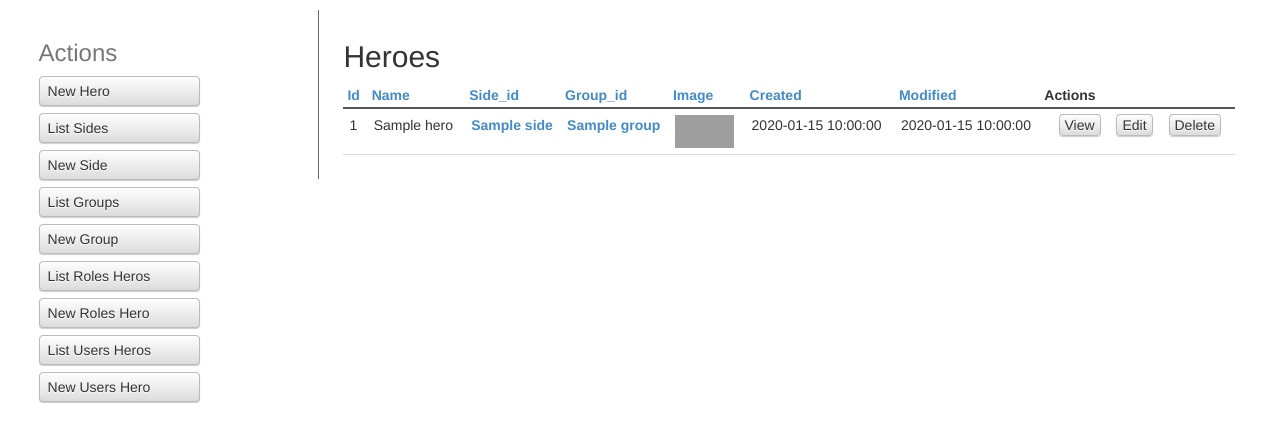
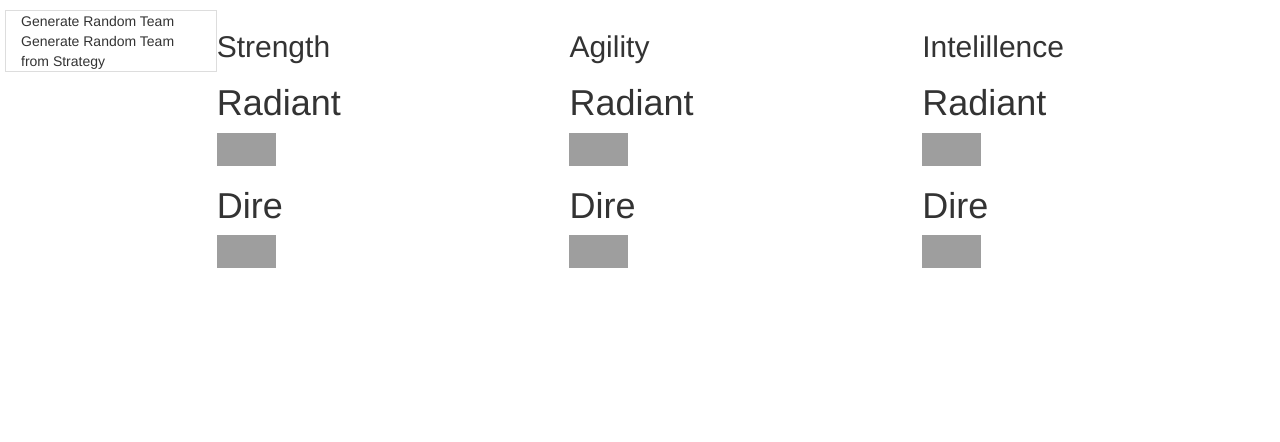
Before and after one commit to jegasmlm/dotadev, a CakePHP app: the page made by app/View/Heroes/home.ctp in a window 1280 px wide. Shown: the part 70-512 px from the top of the page. Run offline with PHP 8.4 and a stand-in for CakePHP, Linux system fonts and the light colour scheme; the template is opened without the code that fills it: most values are stand-ins (such as "Sample title", 1, 10 or a date in 2020); some libraries are stand-ins or nearby versions; grey boxes are pictures that could not be loaded.

Commit message:
Upgrade first Interface Home

```diff
--- a/app/View/Heroes/home.ctp
+++ b/app/View/Heroes/home.ctp
@@ -1,66 +1,67 @@
-<div class="heroes index">
-    <h2><?php echo __('Heroes'); ?></h2>
-    <table cellpadding="0" cellspacing="0">
-        <thead>
-        <tr>
-            <th><?php echo $this->Paginator->sort('id'); ?></th>
-            <th><?php echo $this->Paginator->sort('name'); ?></th>
-            <th><?php echo $this->Paginator->sort('side_id'); ?></th>
-            <th><?php echo $this->Paginator->sort('group_id'); ?></th>
-            <th><?php echo $this->Paginator->sort('image'); ?></th>
-            <th><?php echo $this->Paginator->sort('created'); ?></th>
-            <th><?php echo $this->Paginator->sort('modified'); ?></th>
-            <th class="actions"><?php echo __('Actions'); ?></th>
-        </tr>
-        </thead>
-        <tbody>
-        <?php foreach ($heroes as $hero): ?>
-            <tr>
-                <td><?php echo h($hero['Hero']['id']); ?>&nbsp;</td>
-                <td><?php echo h($hero['Hero']['name']); ?>&nbsp;</td>
-                <td>
-                    <?php echo $this->Html->link($hero['Side']['name'], array('controller' => 'sides', 'action' => 'view', $hero['Side']['id'])); ?>
-                </td>
-                <td>
-                    <?php echo $this->Html->link($hero['Group']['name'], array('controller' => 'groups', 'action' => 'view', $hero['Group']['id'])); ?>
-                </td>
-                <td><?php echo $this->Html->image(str_replace(' ', '_', strtolower($hero['Hero']['name'])).'_full.png', array('class' => 'heroeThumbnail')); ?>&nbsp;</td>
-                <td><?php echo h($hero['Hero']['created']); ?>&nbsp;</td>
-                <td><?php echo h($hero['Hero']['modified']); ?>&nbsp;</td>
-                <td class="actions">
-                    <?php echo $this->Html->link(__('View'), array('action' => 'view', $hero['Hero']['id'])); ?>
-                    <?php echo $this->Html->link(__('Edit'), array('action' => 'edit', $hero['Hero']['id'])); ?>
-                    <?php echo $this->Form->postLink(__('Delete'), array('action' => 'delete', $hero['Hero']['id']), array(), __('Are you sure you want to delete # %s?', $hero['Hero']['id'])); ?>
-                </td>
-            </tr>
-        <?php endforeach; ?>
-        </tbody>
-    </table>
-    <p>
-        <?php
-        echo $this->Paginator->counter(array(
-            'format' => __('Page {:page} of {:pages}, showing {:current} records out of {:count} total, starting on record {:start}, ending on {:end}')
-        ));
-        ?>	</p>
-    <div class="paging">
-        <?php
-        echo $this->Paginator->prev('< ' . __('previous'), array(), null, array('class' => 'prev disabled'));
-        echo $this->Paginator->numbers(array('separator' => ''));
-        echo $this->Paginator->next(__('next') . ' >', array(), null, array('class' => 'next disabled'));
-        ?>
+<div class="row">
+    <div class="col-lg-2 table-bordered">
+        <div>Generate Random Team</div>
+        <div>Generate Random Team from Strategy</div>
+    </div>
+    <div class="col-lg-10">
+        <div class="row">
+            <div class="col-lg-4">
+                <div class="row">
+                    <div>
+                        <h2>Strength</h2>
+                    </div>
+                    <div><h1>Radiant</h1></div>
+                    <div>
+                    <?php foreach($RadiantStr as $Hero):
+                        echo $this->Html->image(str_replace(' ', '_', strtolower($Hero['Hero']['name'])).'_full.png', array('class' => 'heroeThumbnail'));
+                    endforeach; ?>
+                    </div>
+                    <div><h1>Dire</h1></div>
+                    <div>
+                        <?php foreach($DireStr as $Hero):
+                            echo $this->Html->image(str_replace(' ', '_', strtolower($Hero['Hero']['name'])).'_full.png', array('class' => 'heroeThumbnail'));
+                        endforeach; ?>
+                    </div>
+                </div>
+            </div>
+            <div class="col-lg-4">
+                <div class="row">
+                    <div>
+                        <h2>Agility</h2>
+                    </div>
+                    <div><h1>Radiant</h1></div>
+                    <div>
+                        <?php foreach($RadiantAgi as $Hero):
+                            echo $this->Html->image(str_replace(' ', '_', strtolower($Hero['Hero']['name'])).'_full.png', array('class' => 'heroeThumbnail'));
+                        endforeach; ?>
+                    </div>
+                    <div><h1>Dire</h1></div>
+                    <div>
+                        <?php foreach($DireAgi as $Hero):
+                            echo $this->Html->image(str_replace(' ', '_', strtolower($Hero['Hero']['name'])).'_full.png', array('class' => 'heroeThumbnail'));
+                        endforeach; ?>
+                    </div>
+                </div>
+            </div>
+            <div class="col-lg-4">
+                <div class="row">
+                    <div>
+                        <h2>Intelillence</h2>
+                    </div>
+                    <div><h1>Radiant</h1></div>
+                    <div>
+                        <?php foreach($RadiantInt as $Hero):
+                            echo $this->Html->image(str_replace(' ', '_', strtolower($Hero['Hero']['name'])).'_full.png', array('class' => 'heroeThumbnail'));
+                        endforeach; ?>
+                    </div>
+                    <div><h1>Dire</h1></div>
+                    <div>
+                        <?php foreach($DireInt as $Hero):
+                            echo $this->Html->image(str_replace(' ', '_', strtolower($Hero['Hero']['name'])).'_full.png', array('class' => 'heroeThumbnail'));
+                        endforeach; ?>
+                    </div>
+                </div>
+            </div>
+        </div>
     </div>
 </div>
-<div class="actions">
-    <h3><?php echo __('Actions'); ?></h3>
-    <ul>
-        <li><?php echo $this->Html->link(__('New Hero'), array('action' => 'add')); ?></li>
-        <li><?php echo $this->Html->link(__('List Sides'), array('controller' => 'sides', 'action' => 'index')); ?> </li>
-        <li><?php echo $this->Html->link(__('New Side'), array('controller' => 'sides', 'action' => 'add')); ?> </li>
-        <li><?php echo $this->Html->link(__('List Groups'), array('controller' => 'groups', 'action' => 'index')); ?> </li>
-        <li><?php echo $this->Html->link(__('New Group'), array('controller' => 'groups', 'action' => 'add')); ?> </li>
-        <li><?php echo $this->Html->link(__('List Roles Heros'), array('controller' => 'roles_heros', 'action' => 'index')); ?> </li>
-        <li><?php echo $this->Html->link(__('New Roles Hero'), array('controller' => 'roles_heros', 'action' => 'add')); ?> </li>
-        <li><?php echo $this->Html->link(__('List Users Heros'), array('controller' => 'users_heros', 'action' => 'index')); ?> </li>
-        <li><?php echo $this->Html->link(__('New Users Hero'), array('controller' => 'users_heros', 'action' => 'add')); ?> </li>
-    </ul>
-</div>
```
